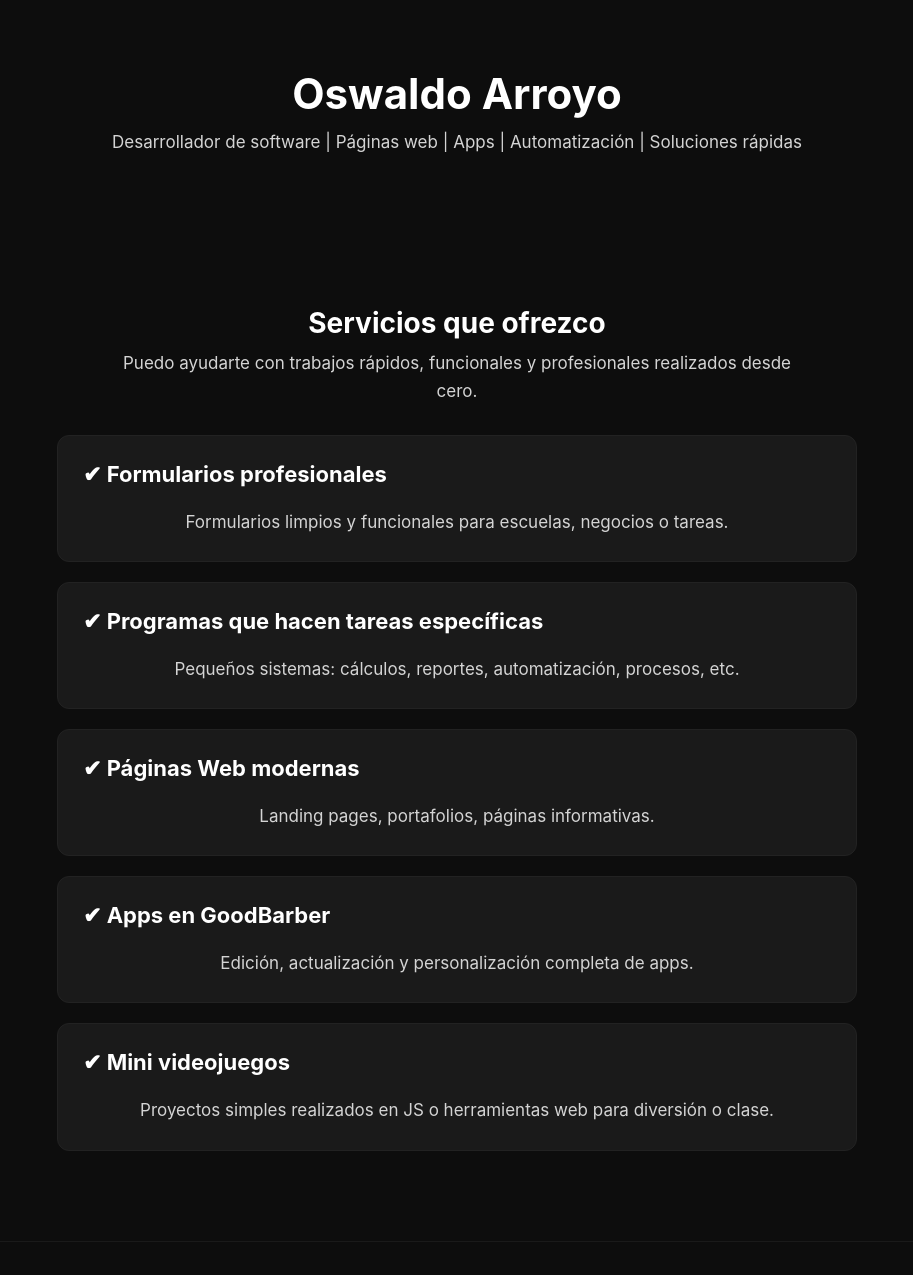
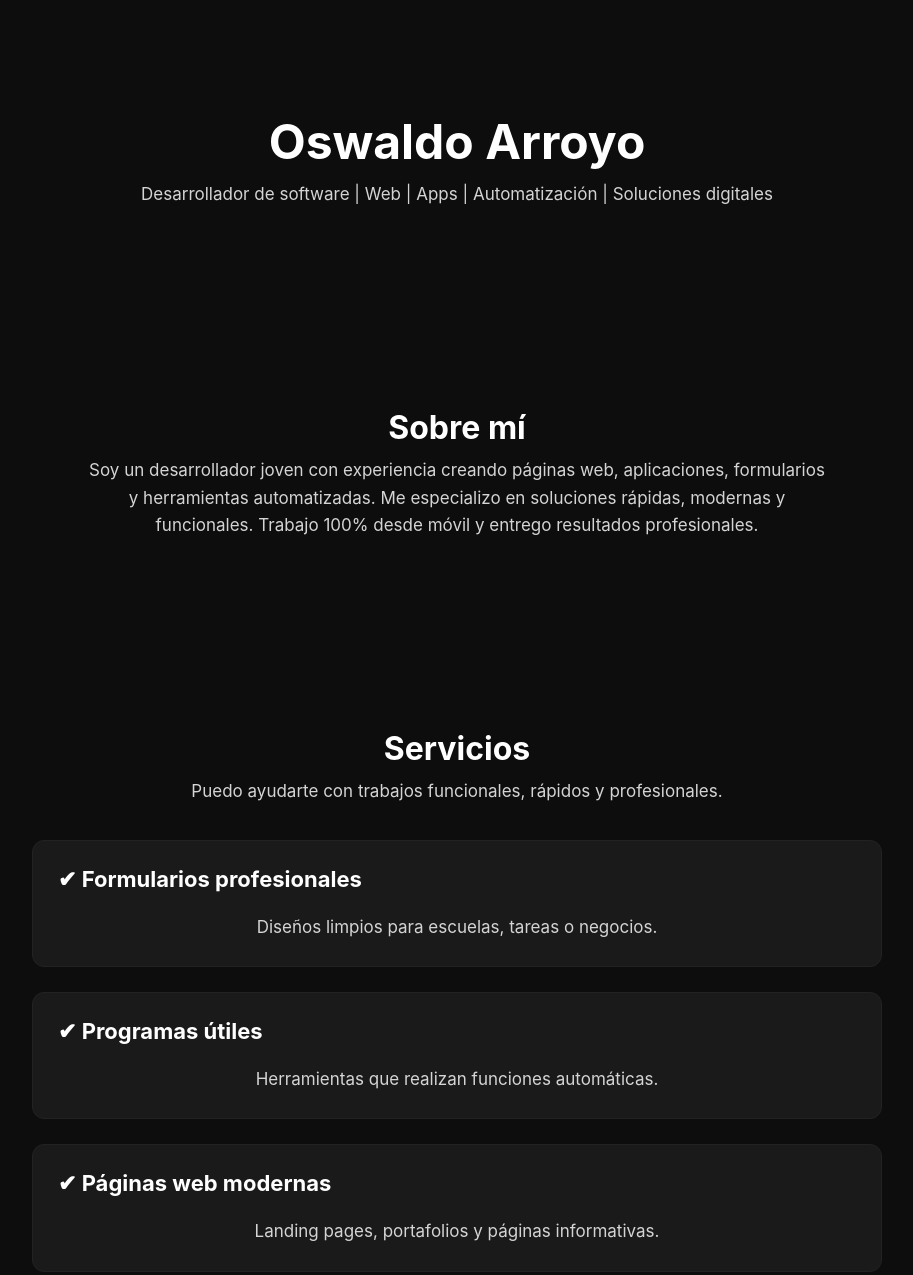
Before and after one commit to Hozwaldo/Portafolio-, a plain HTML site: page index.html in a window 1280 px wide. Shown: the top 1275 px of the page, without its empty margins (183-1096 px from the left). Drawn offline with Linux system fonts and the light colour scheme.

Commit message:
Update index.html

```diff
--- a/index.html
+++ b/index.html
@@ -3,7 +3,7 @@
 <head>
     <meta charset="UTF-8">
     <meta name="viewport" content="width=device-width, initial-scale=1.0">
-    <title>Portafolio de Servicios – Oswaldo</title>
+    <title>Mi portafolio</title>
 
     <style>
         body {
@@ -11,48 +11,48 @@
             font-family: 'Inter', sans-serif;
             background-color: #0d0d0d;
             color: #ffffff;
+            scroll-behavior: smooth;
         }
 
         header {
-            padding: 40px 20px;
+            padding: 80px 20px;
             text-align: center;
+            animation: fadeIn 1.5s ease;
         }
 
         h1 {
-            font-size: 42px;
+            font-size: 48px;
             font-weight: 700;
             margin-bottom: 10px;
-            color: #ffffff;
         }
 
         h2 {
-            font-size: 28px;
+            font-size: 32px;
             margin-top: 50px;
             margin-bottom: 10px;
             text-align: center;
-            color: #ffffff;
         }
 
         p {
             color: #d4d4d4;
             font-size: 17px;
             line-height: 1.6;
-            max-width: 700px;
+            max-width: 750px;
             margin: 0 auto;
             text-align: center;
         }
 
         .section {
-            padding: 60px 20px;
-            border-bottom: 1px solid #1a1a1a;
+            padding: 70px 20px;
         }
 
+        /* Tarjetas */
         .services-container, .projects-container {
             display: flex;
             flex-direction: column;
-            gap: 20px;
-            max-width: 800px;
-            margin: 30px auto;
+            gap: 25px;
+            max-width: 850px;
+            margin: 35px auto;
         }
 
         .card {
@@ -61,10 +61,11 @@
             border-radius: 12px;
             border: 1px solid #222;
             transition: 0.3s;
+            animation: fadeUp 1s ease;
         }
 
         .card:hover {
-            transform: translateY(-3px);
+            transform: translateY(-4px);
             border-color: #555;
         }
 
@@ -74,9 +75,10 @@
             font-size: 22px;
         }
 
+        /* Botón */
         .cta-btn {
             display: inline-block;
-            margin-top: 20px;
+            margin-top: 25px;
             padding: 14px 26px;
             background-color: white;
             color: black;
@@ -88,6 +90,17 @@
 
         .cta-btn:hover {
             opacity: 0.8;
+        }
+
+        /* Animaciones */
+        @keyframes fadeIn {
+            from { opacity: 0; transform: translateY(20px); }
+            to { opacity: 1; transform: translateY(0); }
+        }
+
+        @keyframes fadeUp {
+            from { opacity: 0; transform: translateY(40px); }
+            to { opacity: 1; transform: translateY(0); }
         }
 
         footer {
@@ -103,66 +116,61 @@
 
 <header>
     <h1>Oswaldo Arroyo</h1>
-    <p>Desarrollador de software | Páginas web | Apps | Automatización | Soluciones rápidas</p>
+    <p>Desarrollador de software | Web | Apps | Automatización | Soluciones digitales</p>
 </header>
 
+<!-- SOBRE MI -->
+<section class="section" id="sobre-mi">
+    <h2>Sobre mí</h2>
+    <p>
+        Soy un desarrollador joven con experiencia creando páginas web,
+        aplicaciones, formularios y herramientas automatizadas.
+        Me especializo en soluciones rápidas, modernas y funcionales.
+        Trabajo 100% desde móvil y entrego resultados profesionales.
+    </p>
+</section>
+
+<!-- SERVICIOS -->
 <section class="section" id="servicios">
-    <h2>Servicios que ofrezco</h2>
-    <p>Puedo ayudarte con trabajos rápidos, funcionales y profesionales realizados desde cero.</p>
+    <h2>Servicios</h2>
+    <p>Puedo ayudarte con trabajos funcionales, rápidos y profesionales.</p>
 
     <div class="services-container">
-        <div class="card">
-            <h3>✔ Formularios profesionales</h3>
-            <p>Formularios limpios y funcionales para escuelas, negocios o tareas.</p>
-        </div>
-
-        <div class="card">
-            <h3>✔ Programas que hacen tareas específicas</h3>
-            <p>Pequeños sistemas: cálculos, reportes, automatización, procesos, etc.</p>
-        </div>
-
-        <div class="card">
-            <h3>✔ Páginas Web modernas</h3>
-            <p>Landing pages, portafolios, páginas informativas.</p>
-        </div>
-
-        <div class="card">
-            <h3>✔ Apps en GoodBarber</h3>
-            <p>Edición, actualización y personalización completa de apps.</p>
-        </div>
-
-        <div class="card">
-            <h3>✔ Mini videojuegos</h3>
-            <p>Proyectos simples realizados en JS o herramientas web para diversión o clase.</p>
-        </div>
+        <div class="card"><h3>✔ Formularios profesionales</h3><p>Diseños limpios para escuelas, tareas o negocios.</p></div>
+        <div class="card"><h3>✔ Programas útiles</h3><p>Herramientas que realizan funciones automáticas.</p></div>
+        <div class="card"><h3>✔ Páginas web modernas</h3><p>Landing pages, portafolios y páginas informativas.</p></div>
+        <div class="card"><h3>✔ Apps GoodBarber</h3><p>Mejoras, actualizaciones y mantenimiento.</p></div>
+        <div class="card"><h3>✔ Mini videojuegos</h3><p>Juegos simples en JavaScript para clases o tareas.</p></div>
     </div>
 </section>
 
+<!-- PROYECTOS -->
 <section class="section" id="proyectos">
     <h2>Proyectos</h2>
-    <p>Estos son ejemplos reales de proyectos que puedo entregar.</p>
+    <p>Ejemplos reales de lo que puedo entregar.</p>
 
     <div class="projects-container">
-        <div class="card"><h3>Formulario Escolar</h3><p>Formulario moderno para tareas o administración escolar.</p></div>
-        <div class="card"><h3>Generador Automático de Reportes</h3><p>Herramienta rápida para procesar datos.</p></div>
-        <div class="card"><h3>Landing Page Profesional</h3><p>Diseño moderno tipo Apple.</p></div>
-        <div class="card"><h3>App GoodBarber completa</h3><p>Actualización y ajustes personalizados.</p></div>
+        <div class="card"><h3>Formulario Escolar</h3><p>Formulario moderno y fácil de llenar.</p></div>
+        <div class="card"><h3>Generador de Reportes</h3><p>Sistema que procesa datos rápido.</p></div>
+        <div class="card"><h3>Landing Page Profesional</h3><p>Diseño elegante estilo Apple.</p></div>
+        <div class="card"><h3>App GoodBarber</h3><p>Edición completa y mejoras visuales.</p></div>
     </div>
 </section>
 
+<!-- CONTACTO -->
 <section class="section" id="contacto">
     <h2>Contacto</h2>
-    <p>Si necesitas algo, contáctame y puedo empezar hoy mismo.</p>
+    <p>Listo para ayudarte hoy mismo.</p>
 
     <p>
-        <a class="cta-btn" href="https://wa.me/52 55 6225 7235" target="_blank">
-            Escribir por WhatsApp
+        <a class="cta-btn" href="https://wa.me/+52 55 6225 7235" target="_blank">
+            Contáctame por WhatsApp
         </a>
     </p>
 </section>
 
 <footer>
-    © 2025 – Portafolio de Oswaldo | Construido 100% desde un teléfono móvil.
+    © 2025 – Portafolio de Oswaldo | Hecho desde un teléfono.
 </footer>
 
 </body>
```
